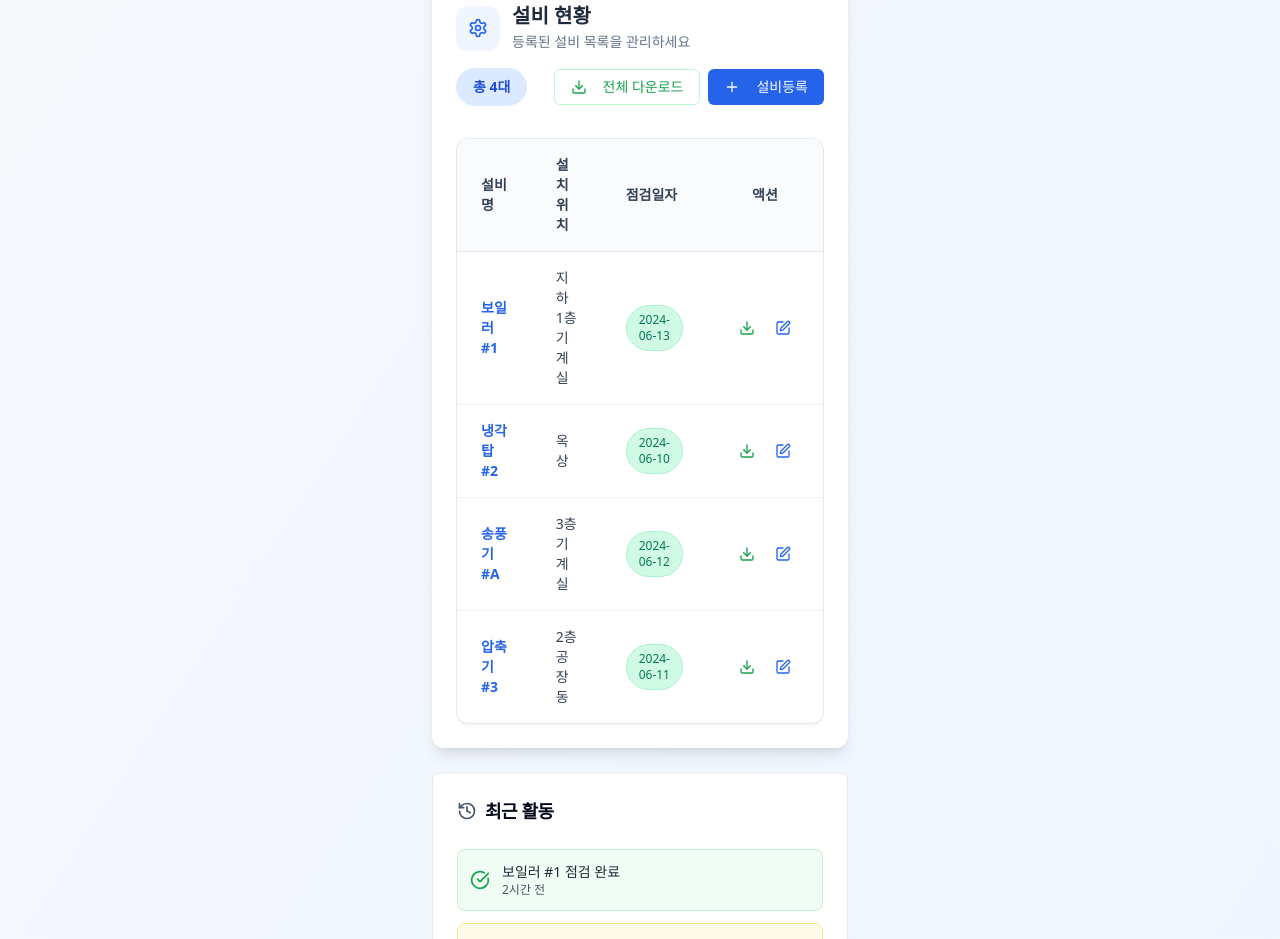
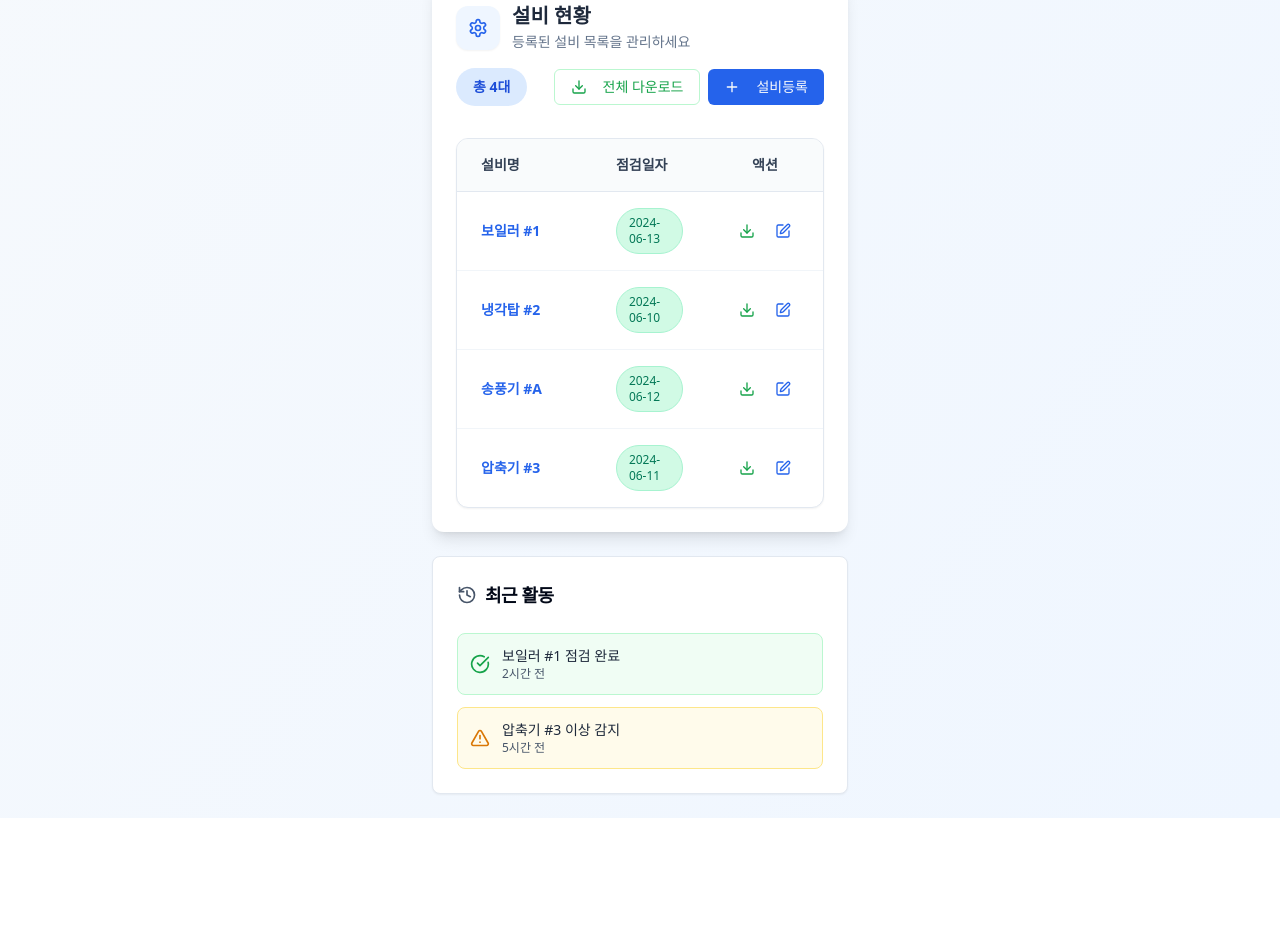
Before and after one commit to nohseon-song/mech-flow-field-app, a React (Vite) app: page / in a window 1280 px wide. Shown: the part 940-1879 px from the top of the page. After the commit the page ends 1758 px from the top, so only its background shows below. Built offline with nearby package versions, Linux system fonts and the light colour scheme; sample sign-in values are in the browser's storage.

Commit message:
Remove '설치위치' and horizontal layout
Removed the "설치위치" column and arranged the remaining data horizontally for improved readability in the equipment status table.

```diff
--- a/src/components/equipment/EquipmentTable.tsx
+++ b/src/components/equipment/EquipmentTable.tsx
@@ -29,16 +29,13 @@ const EquipmentTable = ({
       <Table>
         <TableHeader>
           <TableRow className="bg-slate-50/80 border-b border-slate-200">
-            <TableHead className="text-sm font-bold text-slate-700 py-4 px-6 w-1/3">
+            <TableHead className="text-sm font-bold text-slate-700 py-4 px-6 w-1/2">
               설비명
             </TableHead>
             <TableHead className="text-sm font-bold text-slate-700 py-4 px-6 w-1/3">
-              설치위치
-            </TableHead>
-            <TableHead className="text-sm font-bold text-slate-700 py-4 px-6 w-1/4">
               점검일자
             </TableHead>
-            <TableHead className="text-sm font-bold text-slate-700 py-4 px-6 w-20 text-center">
+            <TableHead className="text-sm font-bold text-slate-700 py-4 px-6 w-1/6 text-center">
               액션
             </TableHead>
           </TableRow>
@@ -56,7 +53,7 @@ const EquipmentTable = ({
           ))}
           {equipmentData.length === 0 && (
             <TableRow>
-              <TableCell colSpan={4} className="text-center py-16 text-slate-500">
+              <TableCell colSpan={3} className="text-center py-16 text-slate-500">
                 <div className="flex flex-col items-center justify-center gap-3">
                   <div className="p-4 bg-slate-100 rounded-full">
                     <Settings className="h-8 w-8 text-slate-400" />
--- a/src/components/equipment/EquipmentTableRow.tsx
+++ b/src/components/equipment/EquipmentTableRow.tsx
@@ -41,12 +41,6 @@ const EquipmentTableRow = ({
         </button>
       </TableCell>
 
-      <TableCell className="text-sm text-slate-600 py-4 px-6 font-medium">
-        <div className="flex items-center">
-          <span className="text-slate-700">{equipment.location}</span>
-        </div>
-      </TableCell>
-
       <TableCell className="text-sm py-4 px-6">
         <span className="inline-flex items-center px-3 py-1.5 rounded-full text-xs font-medium bg-emerald-100 text-emerald-700 border border-emerald-200">
           {equipment.inspectionDate}
```
